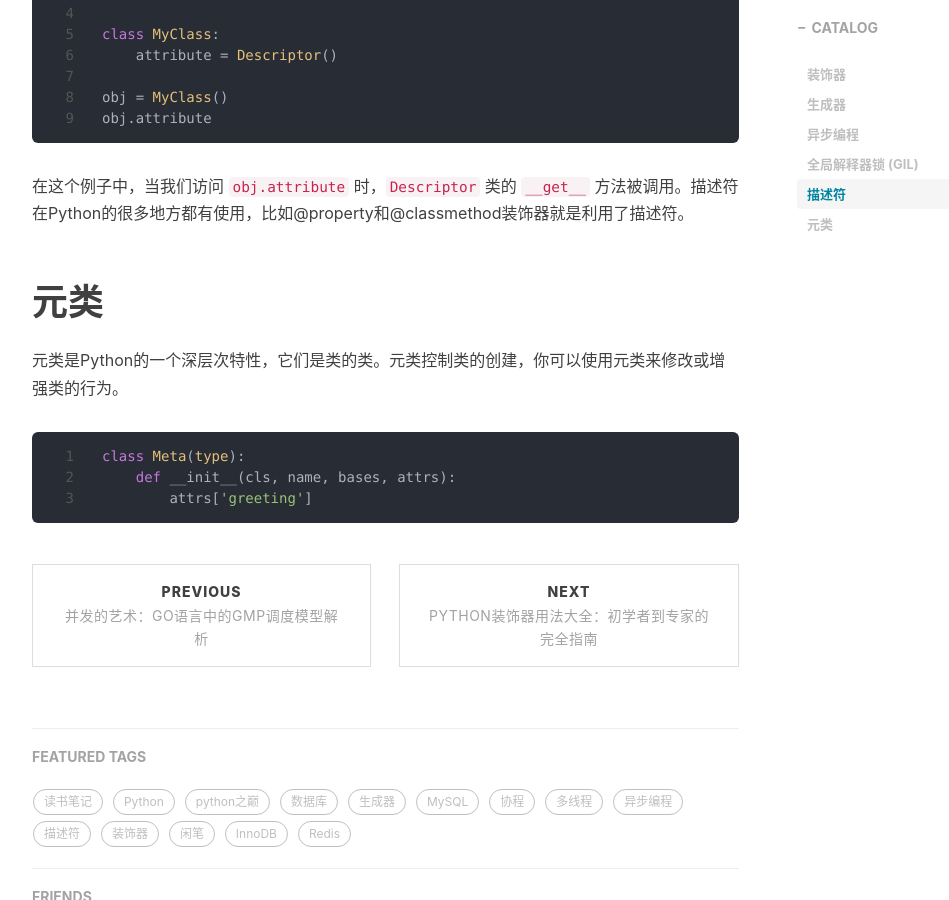
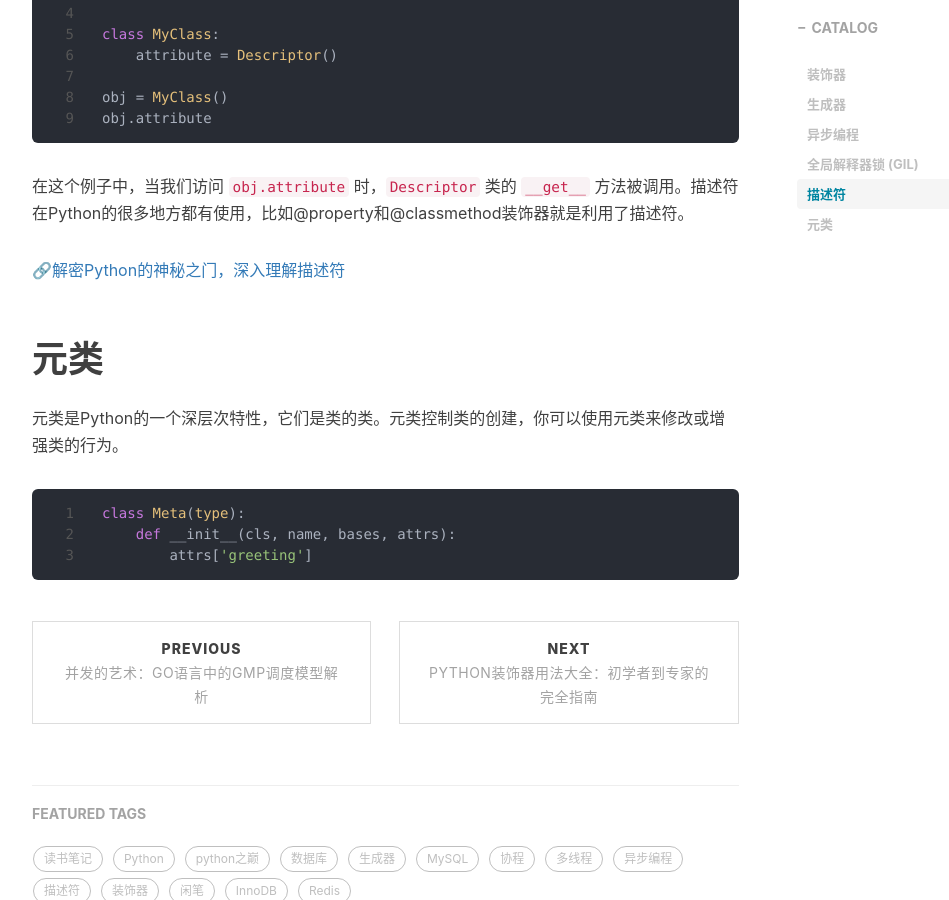
Before and after one commit to ProgrammerPlus1998/ProgrammerPlus1998.github.io, a Jekyll site: the page built from _posts/python/2023-08-03-python-black-magic-secret.md, in a window 1280 px wide and 900 px high, scrolled down 3142 px. Shown: the whole window, without its empty margins (233-1182 px from the left). Built offline with Jekyll 4.4.1, drawn with Linux system fonts in a browser that asks for light colours; nearby versions of some CDN libraries; comment, search, counter and statistics services are not loaded.

Commit message:
Update 2023-08-03-python-black-magic-secret.md

````diff
--- a/_posts/python/2023-08-03-python-black-magic-secret.md
+++ b/_posts/python/2023-08-03-python-black-magic-secret.md
@@ -96,6 +96,8 @@ obj.attribute
 ```
 在这个例子中，当我们访问 `obj.attribute` 时，`Descriptor` 类的 `__get__` 方法被调用。描述符在Python的很多地方都有使用，比如@property和@classmethod装饰器就是利用了描述符。
 
+🔗[解密Python的神秘之门，深入理解描述符](/2023/08/04/python-descriptor/)
+
 # 元类
 
 元类是Python的一个深层次特性，它们是类的类。元类控制类的创建，你可以使用元类来修改或增强类的行为。
````
